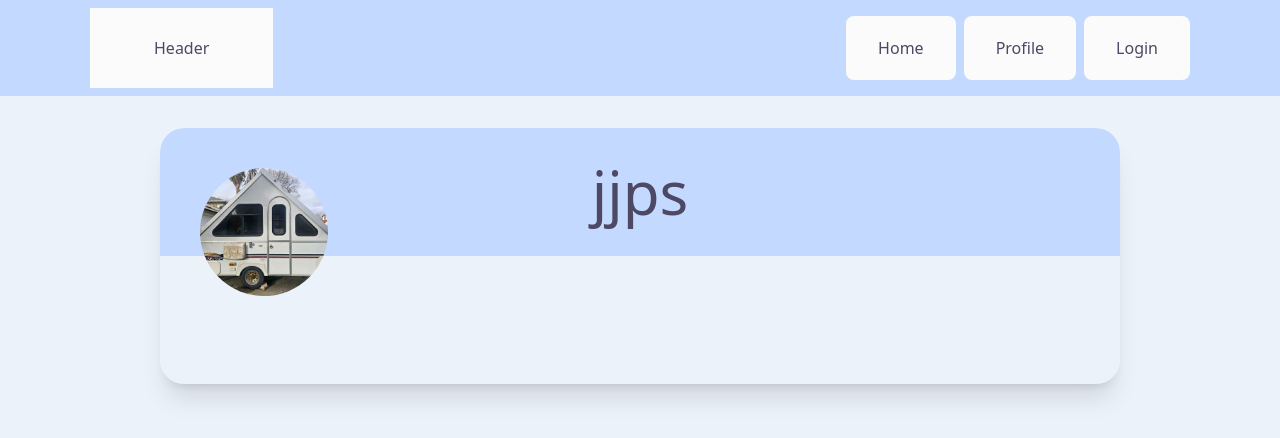
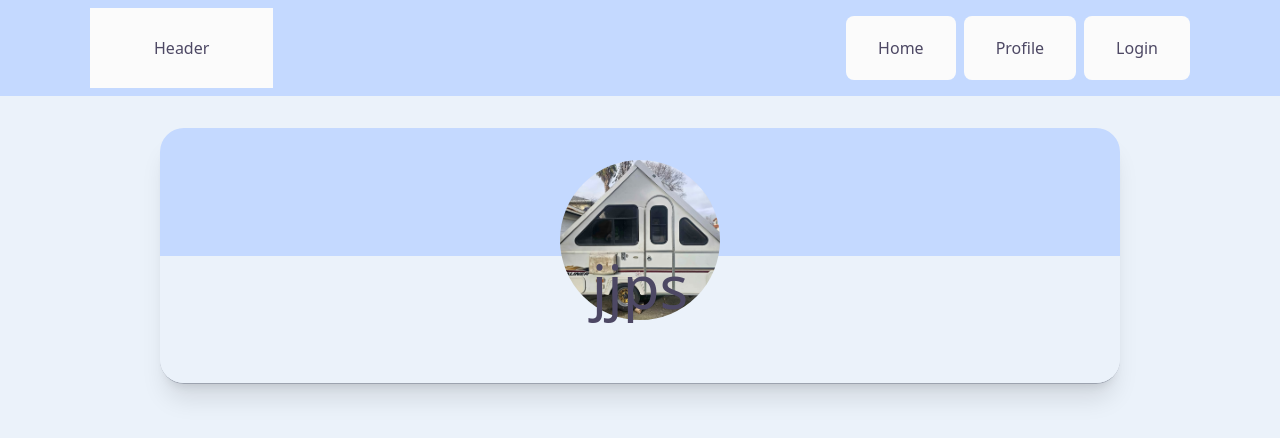
Before and after one commit to JJPSeno/cbc-site, a Nuxt app: page /Me in a window 1280 px wide. Shown: the top 438 px of the page. Built offline with nearby package versions, Linux system fonts and the light colour scheme.

Commit message:
Update profile

```diff
--- a/components/base/CbcAvatar.vue
+++ b/components/base/CbcAvatar.vue
@@ -1,7 +1,5 @@
 <template>
-    <Avatar
-      size="base"
-    >
+  <Avatar>
     <AvatarImage
       :src="props.src"
       :alt="`${displayName}'s avatar'`"
--- a/components/me/CbcProfile.vue
+++ b/components/me/CbcProfile.vue
@@ -1,28 +1,28 @@
 <template>
   <div
-    class="flex relative flex-col h-64 w-full max-w-standard mx-auto rounded-3xl shadow-xl overflow-hidden"
+    class="flex flex-col h-64 w-full rounded-none sm:max-w-standard sm:mx-auto sm:rounded-3xl shadow-none sm:shadow-xl overflow-hidden border-b border-gray-400"
   >
     <div
-      class="basis-1/2 w-full bg-accent rounded-t-3xl flex"
+      class="basis-1/2 w-full bg-accent flex"
     >
-      <h1
+      <div
+        class="relative flex w-full rounded-full items-center justify-center"
+      >
+        <CbcAvatar
+          class="absolute translate-y-12"
+          size="xl"
+          src="misc/test.jpg"
+        />
+      </div>
+    </div>
+    <div
+      class="basis-1/2 w-full bg-neutral"
+    >
+    <h1
         class="relative font-400 text-6xl content-center w-full text-center"
       >
         {{ myProfile.displayName }}
       </h1>
-      <div
-        class="absolute flex w-full rounded-full"
-      >
-      <CbcAvatar
-        class="ml-10 mt-10"
-        size="lg"
-        src="misc/test.jpg"
-      />
-      </div>
-    </div>
-    <div
-      class="basis-1/2 w-full bg-neutral rounded-b-3xl"
-    >
     </div>
   </div>
 </template>
--- a/components/ui/avatar/index.ts
+++ b/components/ui/avatar/index.ts
@@ -12,6 +12,7 @@ export const avatarVariant = cva(
         sm: 'h-10 w-10 text-xs',
         base: 'h-16 w-16 text-2xl',
         lg: 'h-32 w-32 text-5xl',
+        xl: 'h-40 w-40 text-5xl',
       },
       shape: {
         circle: 'rounded-full',
--- a/layouts/default.vue
+++ b/layouts/default.vue
@@ -2,7 +2,7 @@
     <div>
     <CbcHeader />
     <main
-      class="min-h-dvh pt-28 sm:pt-32  pb-4 sm:pb-20 px-4 sm:px-40 bg-neutral"
+      class="min-h-dvh pt-24 sm:pt-28 md:pt-32  pb-4 sm:pb-20 px-0 sm:px-4 md:px-40 bg-neutral"
     >
       <slot />
     </main>
```
